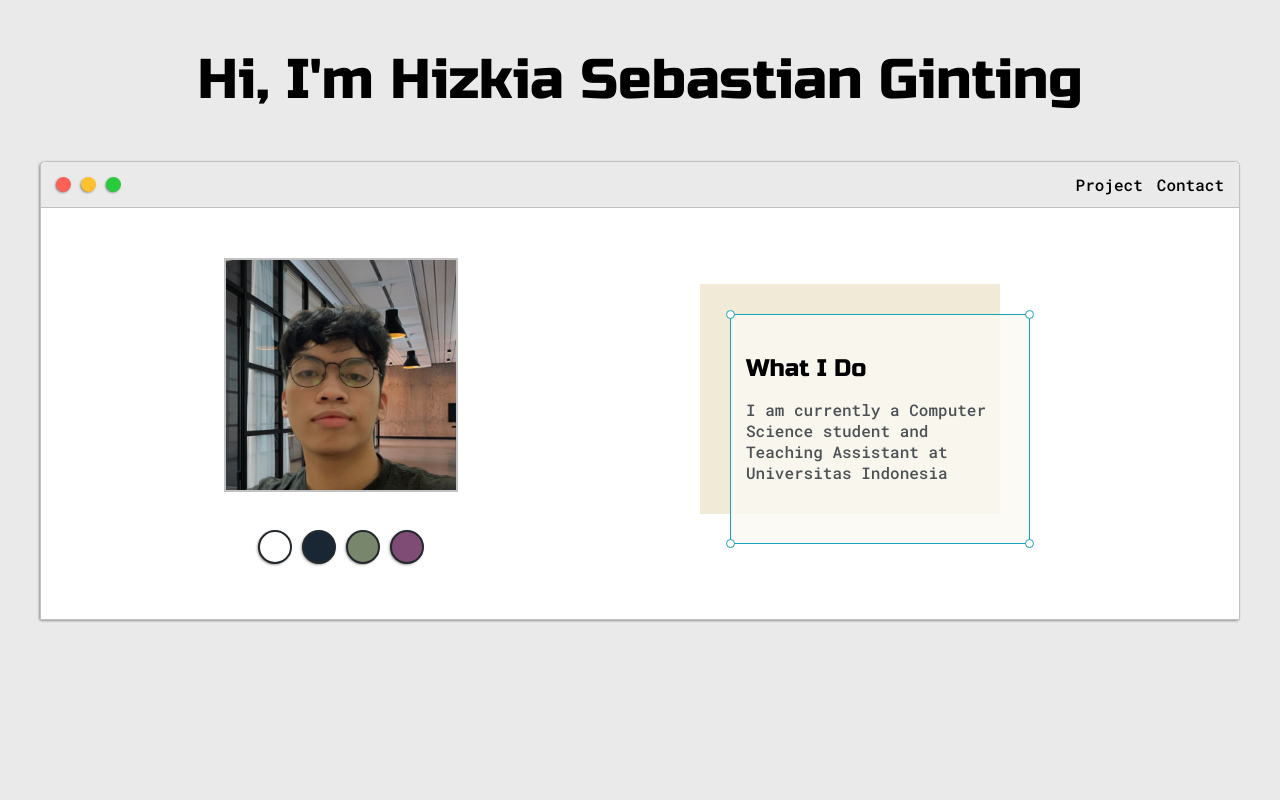
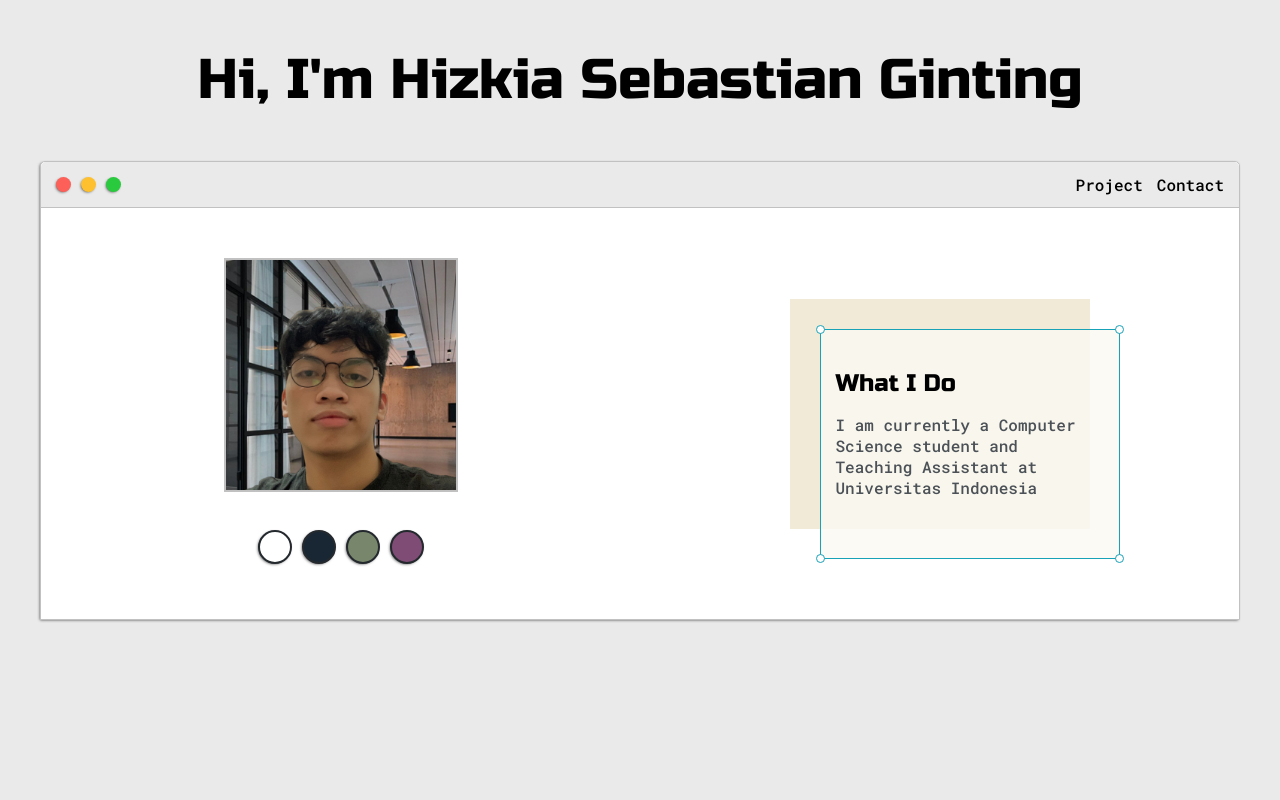
Before and after one commit to hizkiagtg/web_portfolio, a Django app: template base/templates/base/index.html in a window 1280 px wide. Shown: the top 800 px of the page. Run offline with Django 3.2, Linux system fonts and the light colour scheme; the template is opened without the code that fills it, so the values that code supplies are empty.

Commit message:
Finishing

```diff
--- a/base/views.py
+++ b/base/views.py
@@ -92,7 +92,7 @@ def sendEmail(request):
 			request.POST['subject'],
 			template,
 			settings.EMAIL_HOST_USER,
-			['haitian623@gmail.com']
+			['hizkia.sebastian@ui.ac.id']
 			)
 
 		email.fail_silently=False
--- a/static/css/default.css
+++ b/static/css/default.css
@@ -294,15 +294,14 @@ h6 { font-size: 16px;}
 	grid-area: right-column;
 	display: grid;
 	align-content: center;
-
+	justify-content: center;
+	align-items: center;
 	padding-top: 50px;
 	padding-bottom: 50px;
 }
 
 
 #preview-shadow{
-	margin-top: -30px;
-    margin-left: 60px;
 	background-color: var(--previewShadow);
 	max-width: 300px;
 	height: 230px;
```
Also changed, not shown: docker-compose.yml (added, +10 -0 lines), 2 other files.
